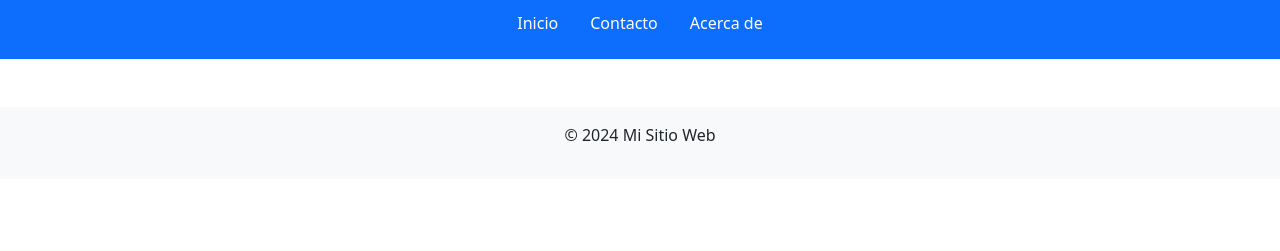
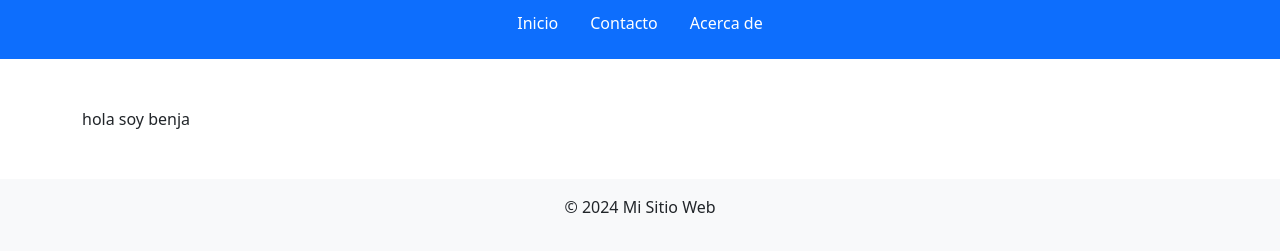
Before and after one commit to dargor980/GitHub-example, a plain HTML site: page acerca.html in a window 1280 px wide. Shown: the part 69-320 px from the top of the page. Drawn offline with nearby package versions, Linux system fonts and the light colour scheme.

Commit message:
Confirmao Soy benja

```diff
--- a/acerca.html
+++ b/acerca.html
@@ -20,7 +20,7 @@
   </header>
 
   <main class="container mt-5">
-    <!--TODO: AGREGA EL CONTENIDO AQUÍ-->
+    hola soy benja
   </main>
 
   <footer class="bg-light text-center p-3 mt-5">
```
